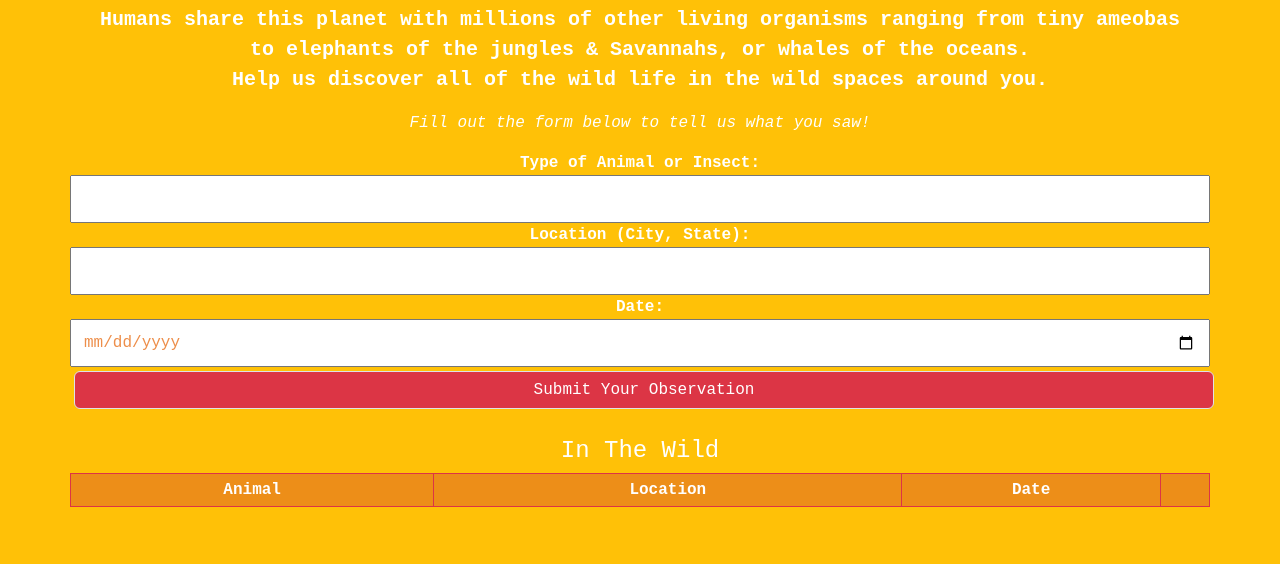
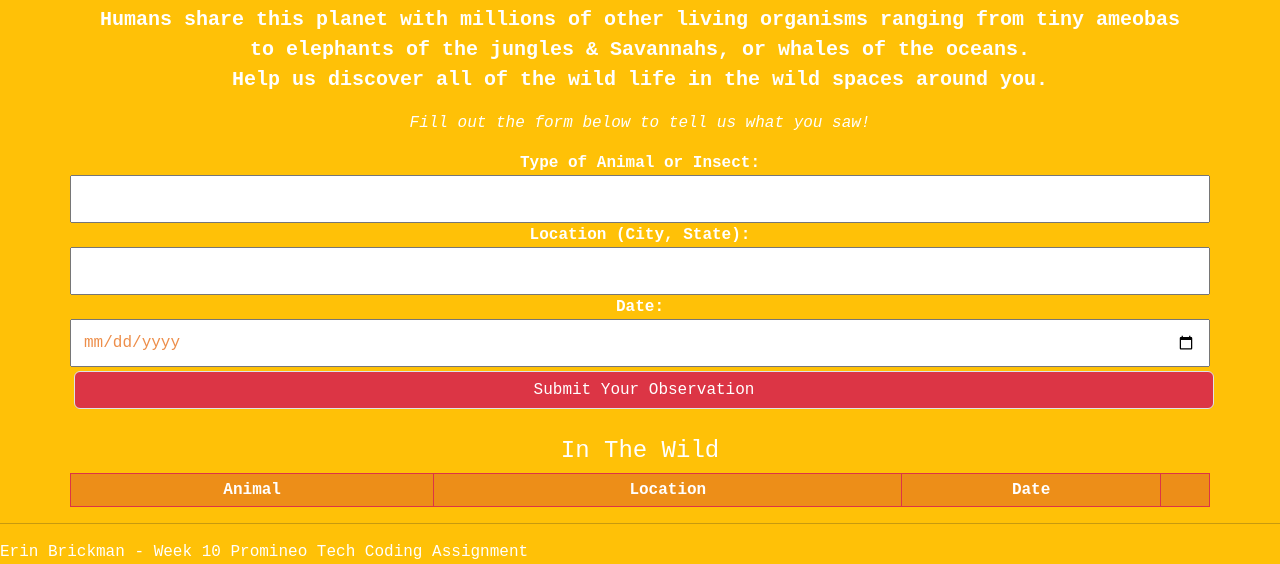
Before and after one commit to erinelise2/week10assignment, a website: page index.html in a window 1280 px wide. Shown: the part 525-1089 px from the top of the page. Before the commit the page ends 1032 px from the top, so only its background shows below. Drawn offline with nearby package versions, Linux system fonts and the light colour scheme.

Commit message:
Added the footer

```diff
--- a/index.css
+++ b/index.css
@@ -45,3 +45,10 @@
     font-family: 'Courier New', Courier, monospace;
     text-align: left;
 }
+
+footer {
+    color: white;
+    font-family:'Courier New', Courier, monospace;
+    font-weight:lighter;
+
+}
--- a/index.html
+++ b/index.html
@@ -51,7 +51,7 @@
     <div>
         <br>
         <h4 class = "tableHead text-white text-center">In The Wild</h4>
-        <table id="myAnimalTable" class="container animalTable table-responsive table-bordered border-danger table-sm">
+        <table id="myAnimalTable" class="container animalTable table-responsive table-bordered border-danger table-sm m-flex">
         <tbody>
            <tr>
                 <th>Animal</th>
@@ -62,6 +62,10 @@
         </tbody>
         </table>
     </div>
+    <div>
+        <hr>
+        <footer>Erin Brickman - Week 10 Promineo Tech Coding Assignment</footer>
+    </div>
     <script src="node_modules/bootstrap/dist/js/bootstrap.bundle.js"></script>
     <script src="index.js"></script>
 </body>
--- a/index.js
+++ b/index.js
@@ -20,7 +20,7 @@ function createAnimal () {
 
     let button = document.createElement("button");
     button.classList = "btn btn-warning";
-    button.innerText = "Delete";
+    button.innerText = "Remove";
     button.addEventListener("click", function () {
         deleteRow(formRow);
     });
```
